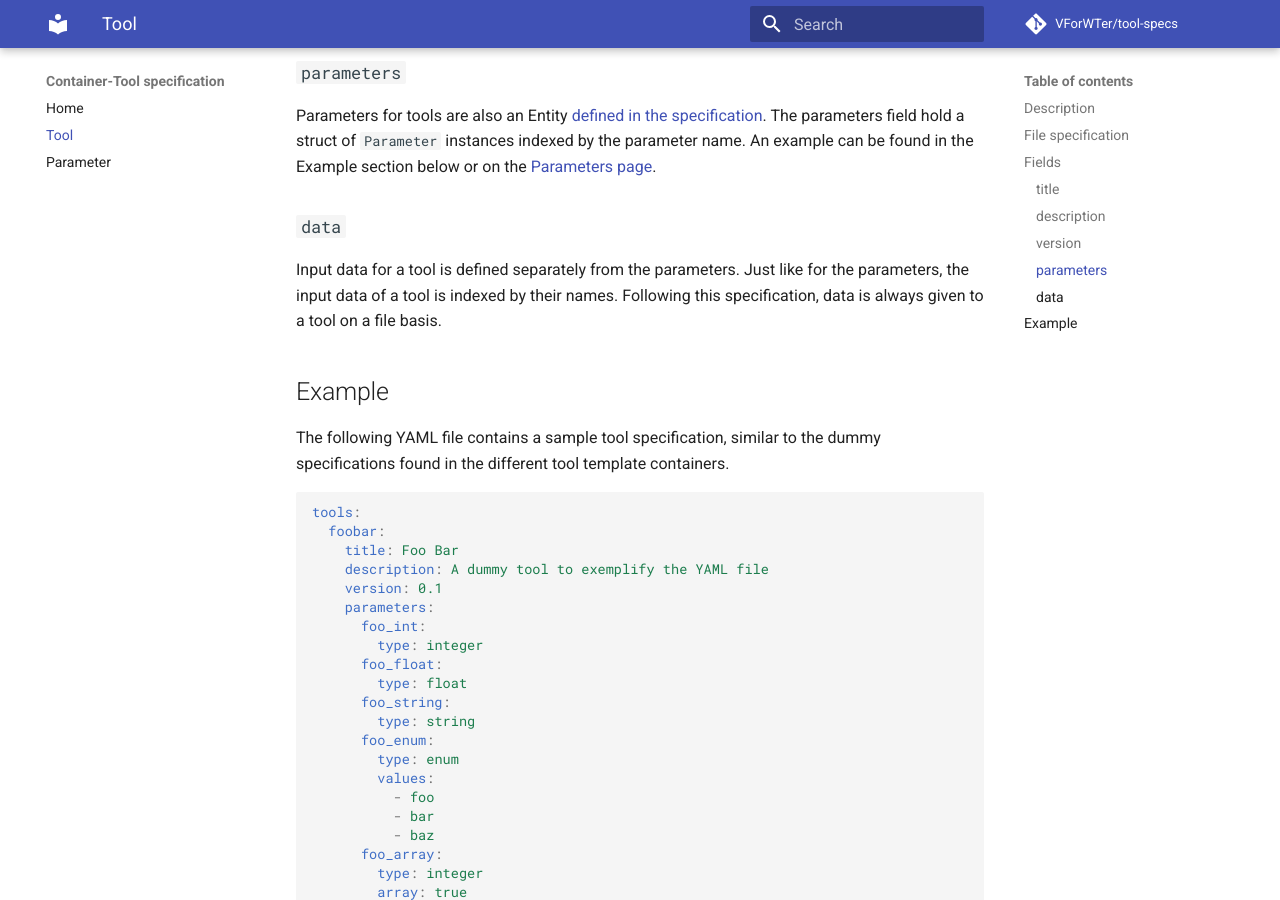
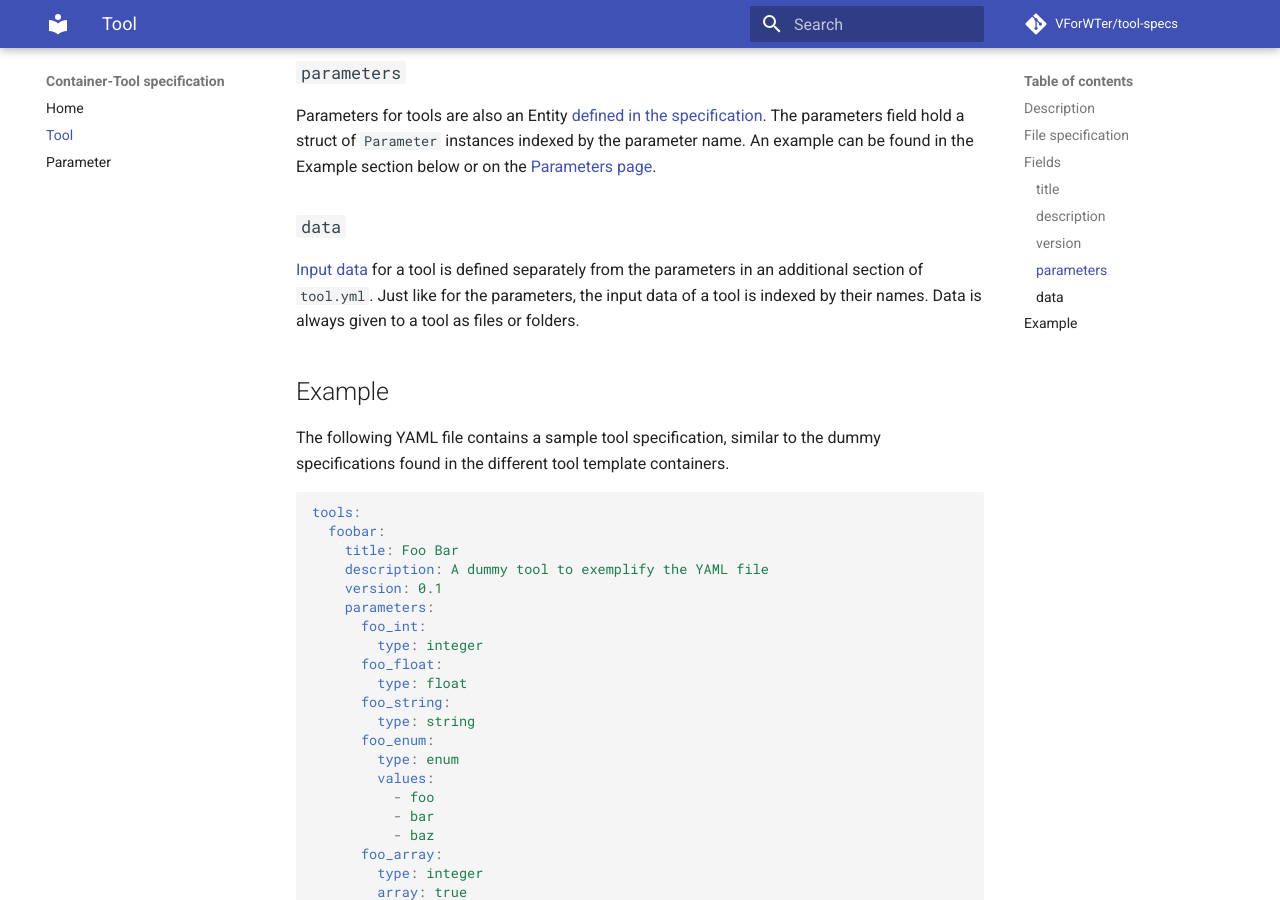
Before and after one commit to VForWaTer/tool-specs, an MkDocs documentation site: the page built from docs/tool.md, in a window 1280 px wide and 900 px high, scrolled down 1780 px. Built offline with MkDocs 1.6.1 and Material for MkDocs 9.7.7, drawn with Linux system fonts in a browser that asks for light colours; comment, search, counter and statistics services are not loaded.

Commit message:
Update tool.md

```diff
--- a/docs/tool.md
+++ b/docs/tool.md
@@ -78,9 +78,10 @@ An example can be found in the Example section below or on the [Parameters page]
 
 ### `data`
 
-Input data for a tool is defined separately from the parameters.
+[Input data](parameter.md#Data: File specification) for a tool is defined separately from the
+parameters in an additional section of `tool.yml`.
 Just like for the parameters, the input data of a tool is indexed by their names.
-Following this specification, data is always given to a tool on a file basis.
+Data is always given to a tool as files or folders.
 
 ## Example
 
```
